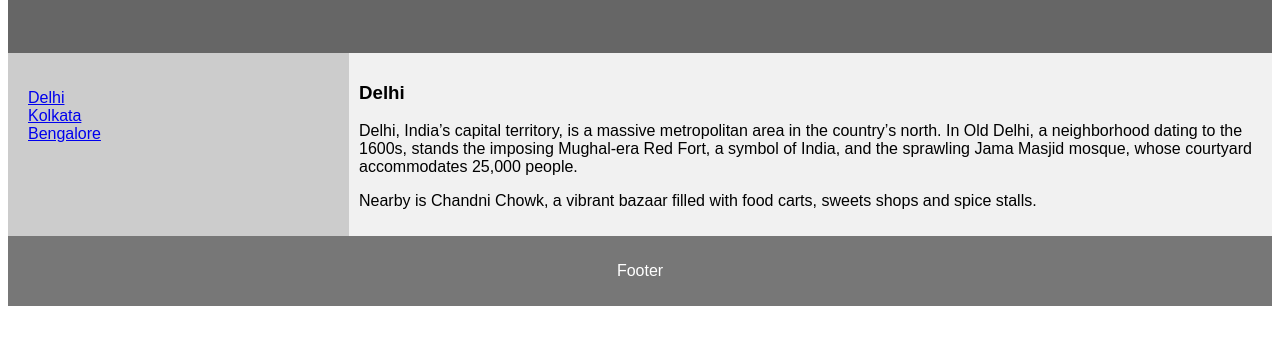
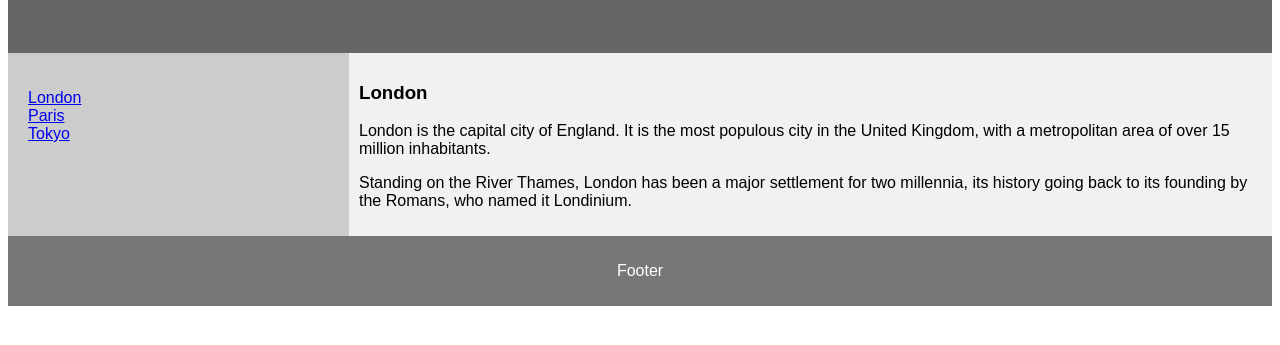
Before and after one commit to myselfpallab06/demo-project, a plain HTML site: page index.html in a window 1280 px wide. Shown: the part 325-670 px from the top of the page. Drawn offline with Linux system fonts and the light colour scheme.

Commit message:
Update index.html

```diff
--- a/index.html
+++ b/index.html
@@ -83,16 +83,16 @@ footer {
 <section>
   <nav>
     <ul>
-      <li><a href="#">Delhi</a></li>
-      <li><a href="#">Kolkata</a></li>
-      <li><a href="#">Bengalore</a></li>
+      <li><a href="#">London</a></li>
+      <li><a href="#">Paris</a></li>
+      <li><a href="#">Tokyo</a></li>
     </ul>
   </nav>
 
   <article>
-   <h1>Delhi</h1>
-    <p>Delhi, India’s capital territory, is a massive metropolitan area in the country’s north. In Old Delhi, a neighborhood dating to the 1600s, stands the imposing Mughal-era Red Fort, a symbol of India, and the sprawling Jama Masjid mosque, whose courtyard accommodates 25,000 people. </p>
-    <p>Nearby is Chandni Chowk, a vibrant bazaar filled with food carts, sweets shops and spice stalls.</p>
+    <h1>London</h1>
+    <p>London is the capital city of England. It is the most populous city in the  United Kingdom, with a metropolitan area of over 15 million inhabitants.</p>
+    <p>Standing on the River Thames, London has been a major settlement for two millennia, its history going back to its founding by the Romans, who named it Londinium.</p>
   </article>
 </section>
 
```
